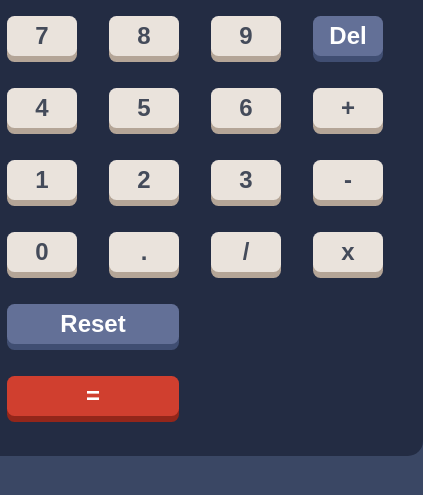
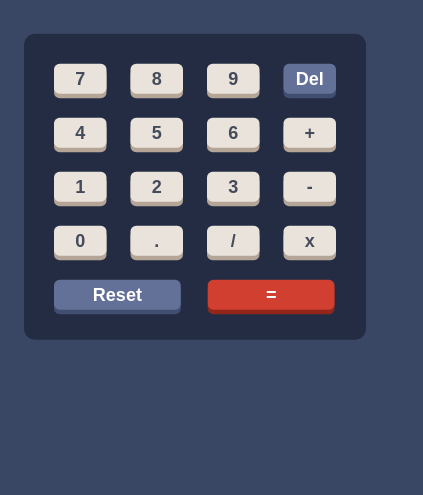
Before and after one commit to MaximHr/calculator, a plain HTML site: page index.html in a window 390 px wide. Shown: the part 323-818 px from the top of the page, 423 px wide, since content can reach past the window. Drawn offline with Linux system fonts and the light colour scheme.

Commit message:
mobile version

```diff
--- a/style.css
+++ b/style.css
@@ -174,3 +174,12 @@ h2 {
     transition: transform 0.5s ease-in-out;
     transform: translateX(0%);
 }
+
+@media screen and (max-width: 480px) {
+    body {
+        transform: scale(0.75);
+    }
+    .big {
+        max-width: 169px;
+    }
+}
```
